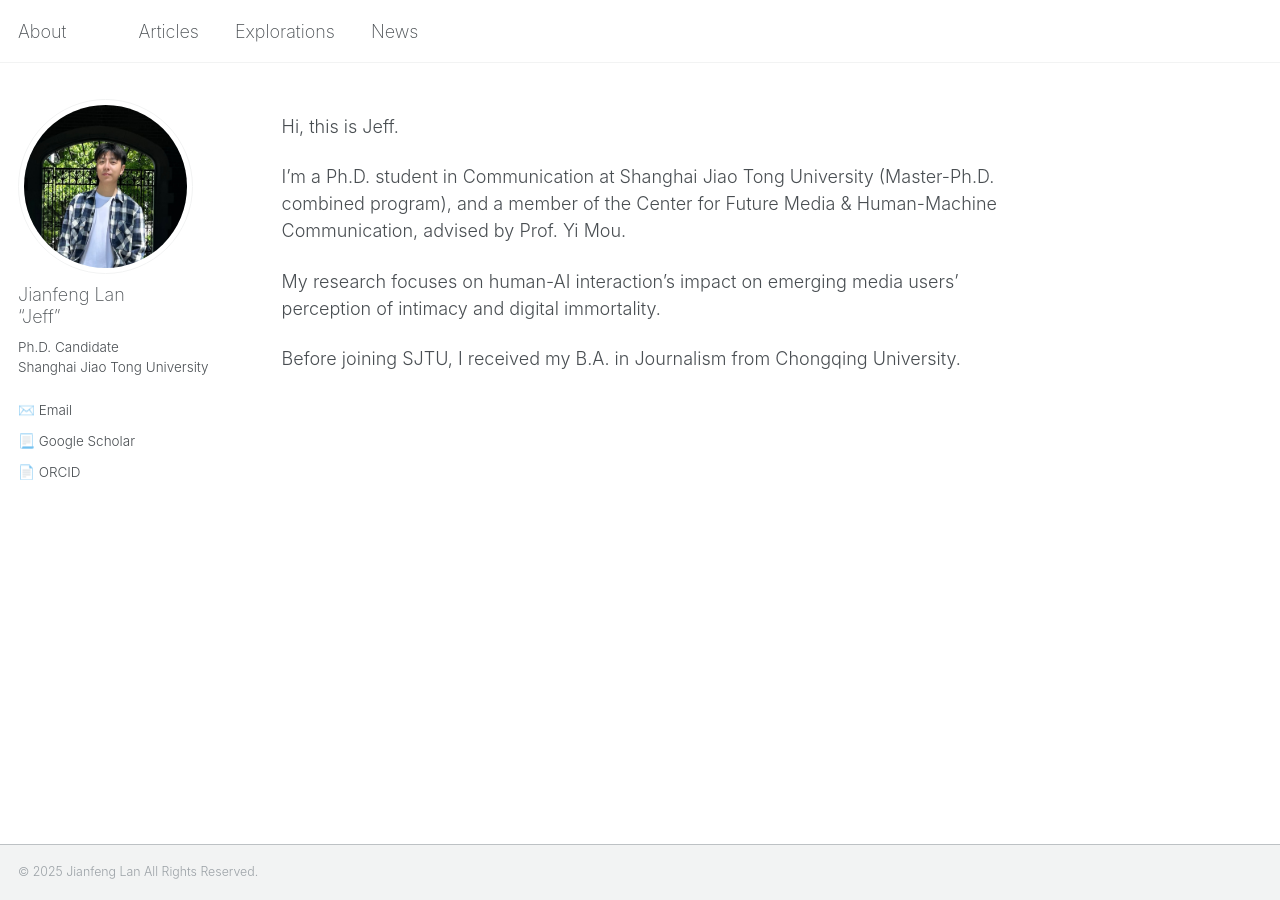
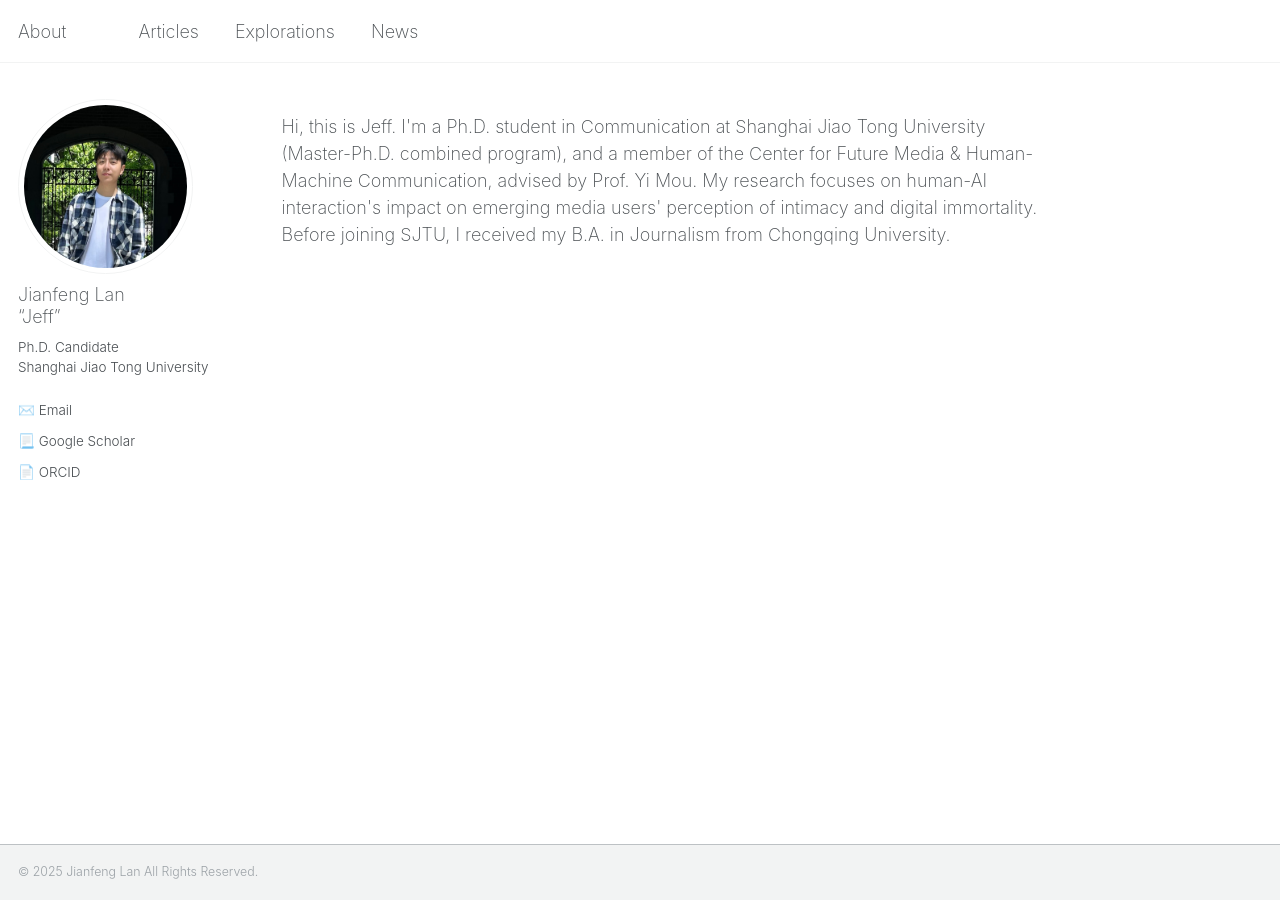
Before and after one commit to jianfenglan/jianfenglan.github.io, a Jekyll site: the page built from _pages/about.md, in a window 1280 px wide. Built offline with Jekyll 4.4.1, drawn with Linux system fonts in a browser that asks for light colours; some of the changed lines change nothing that is shown.

Commit message:
Update about.md

```diff
--- a/_pages/about.md
+++ b/_pages/about.md
@@ -6,6 +6,25 @@
   - /about/
   - /about.html
 ---
+
+<style>
+/* 为主页内容定义一个容器样式 */
+.main-content {
+  font-weight: 200; /* 设置为 Ultra Light 字重 */
+}
+
+/* 如果主页上的名字或特定短语被 Markdown 或模板默认加粗，可以强制取消 */
+strong {
+  font-weight: 200 !important; /* 强制设置为 Ultra Light */
+}
+
+/* 如果主页有其他 H 标签（h1, h2, h3等）且想设置为 Ultra Light */
+h1, h2, h3, h4, h5, h6 {
+  font-weight: 200; /* 设置标题为 Ultra Light 字重 */
+}
+</style>
+
+<div class="main-content">
 Hi, this is Jeff.
 
 I'm a Ph.D. student in Communication at Shanghai Jiao Tong University (Master-Ph.D. combined program), and a member of the Center for Future Media & Human-Machine Communication, advised by Prof. Yi Mou.
@@ -13,3 +32,4 @@
 My research focuses on human-AI interaction's impact on emerging media users' perception of intimacy and digital immortality.
 
 Before joining SJTU, I received my B.A. in Journalism from Chongqing University.
+</div>
```
